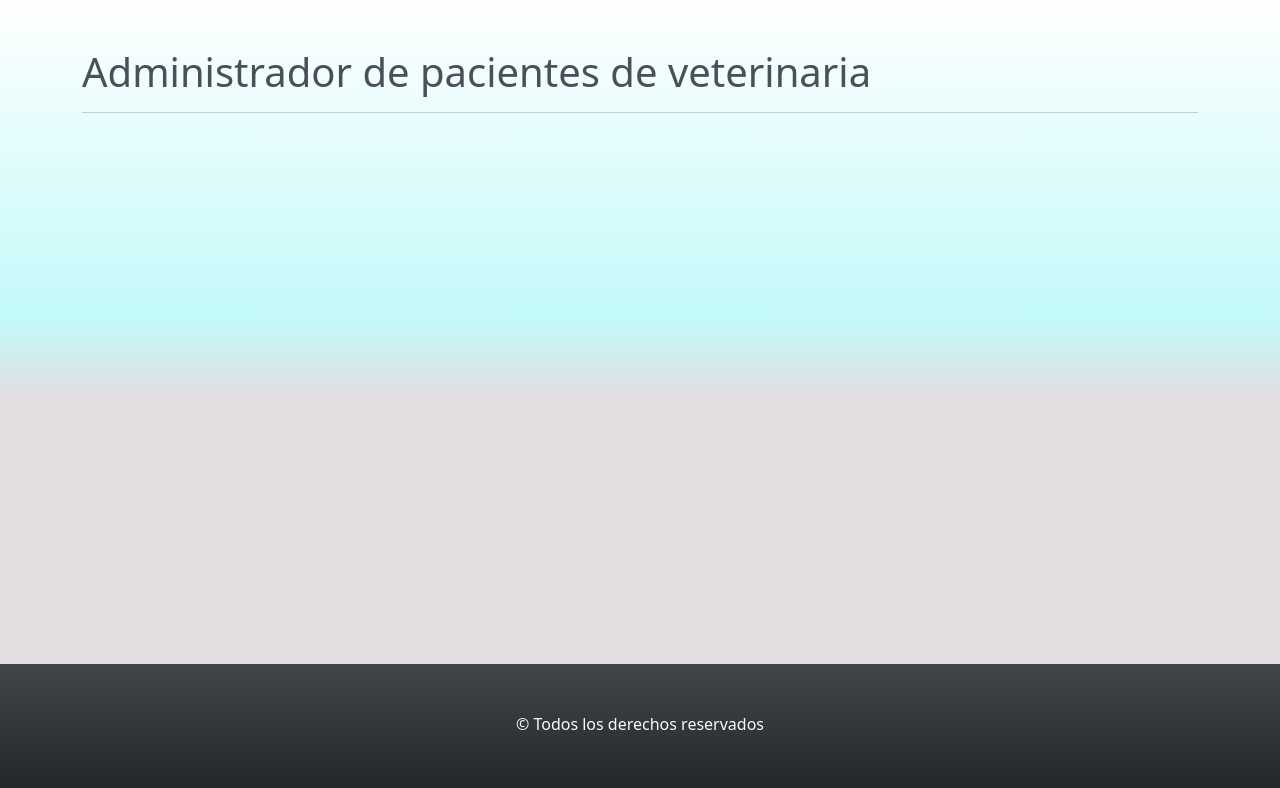
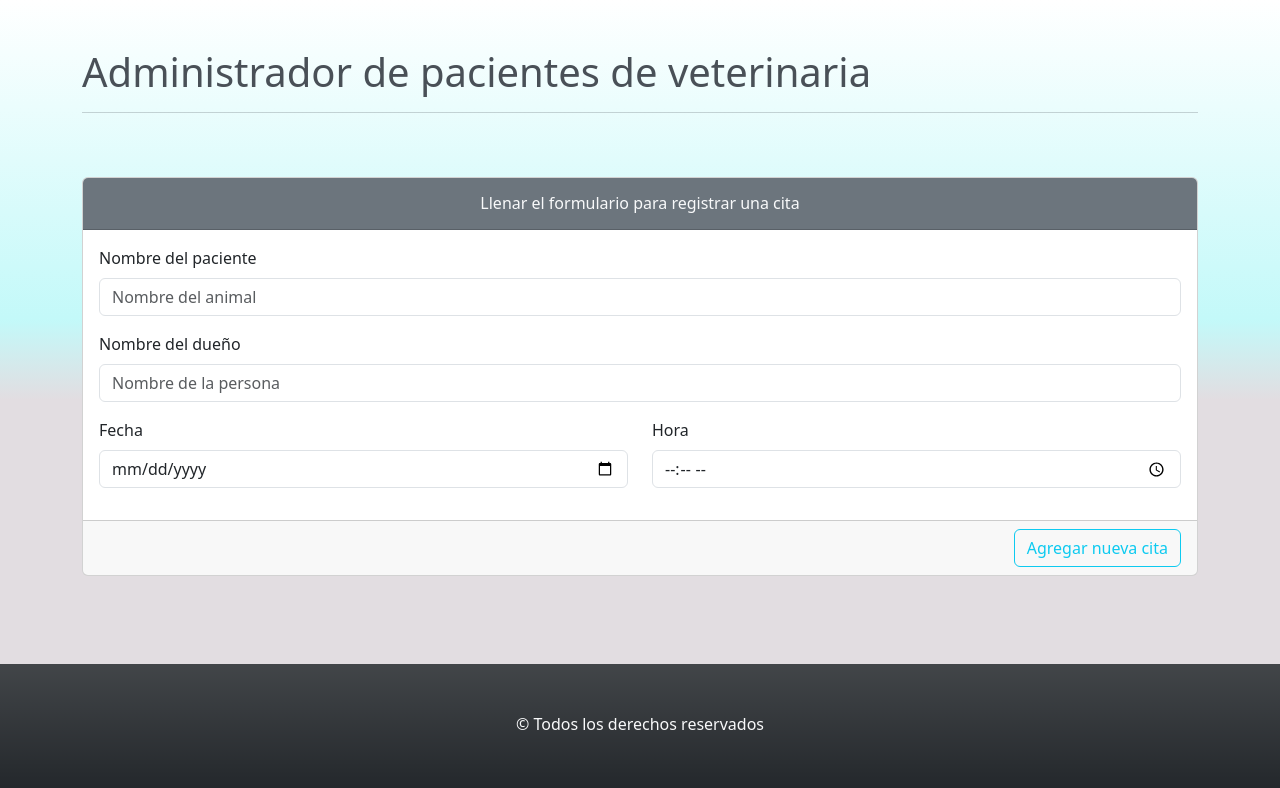
Before and after one commit to nicoleonard/TP-React-E9-Veterinaria, a React (Vite) app: page / in a window 1280 px wide. Shown: the top 788 px of the page. Built offline with nearby package versions, Linux system fonts and the light colour scheme.

Commit message:
agregado maquetado del componente FormularioCita

```diff
--- a/src/App.jsx
+++ b/src/App.jsx
@@ -1,5 +1,6 @@
 import { Container } from 'react-bootstrap'
 import './App.css'
+import FormularioCita from './components/FormularioCita'
 
 function App() {
   return (
@@ -9,8 +10,9 @@ function App() {
           <h1>Administrador de pacientes de veterinaria</h1>
           <hr />
         </Container>
+
         <Container>
-
+          <FormularioCita/>
         </Container>
         <Container>
 
--- /dev/null
+++ b/src/components/FormularioCita.jsx
@@ -0,0 +1,41 @@
+import { Card, Col, Row } from 'react-bootstrap';
+import Button from 'react-bootstrap/Button';
+import Form from 'react-bootstrap/Form';
+import CardHeader from 'react-bootstrap/esm/CardHeader';
+
+const FormularioCita = () => {
+    return (
+        <Form>
+            <Card>
+                <CardHeader className='bg-secondary'><h6 className='text-light text-center pt-2'>Llenar el formulario para registrar una cita</h6></CardHeader>
+                <Card.Body>
+                    <Form.Group className="mb-3" controlId="nombreAnimal">
+                        <Form.Label>Nombre del paciente</Form.Label>
+                        <Form.Control type="text" placeholder="Nombre del animal" />
+                    </Form.Group>
+                    <Form.Group className="mb-3" controlId="nombrePersona">
+                        <Form.Label>Nombre del dueño</Form.Label>
+                        <Form.Control type="text" placeholder="Nombre de la persona" />
+                    </Form.Group>
+                    <Row>
+                        <Form.Group as={Col} className="mb-3" controlId="fecha">
+                            <Form.Label>Fecha</Form.Label>
+                            <Form.Control type="date" />
+                        </Form.Group>
+                        <Form.Group as={Col} className="mb-3" controlId="hora">
+                            <Form.Label>Hora</Form.Label>
+                            <Form.Control type="time" />
+                        </Form.Group>
+                    </Row>
+                </Card.Body>
+                <Card.Footer className='d-flex justify-content-end'>
+                    <Button variant="outline-info" type="submit">
+                        Agregar nueva cita
+                    </Button>
+                </Card.Footer>
+            </Card>
+        </Form>
+    );
+};
+
+export default FormularioCita;
```
